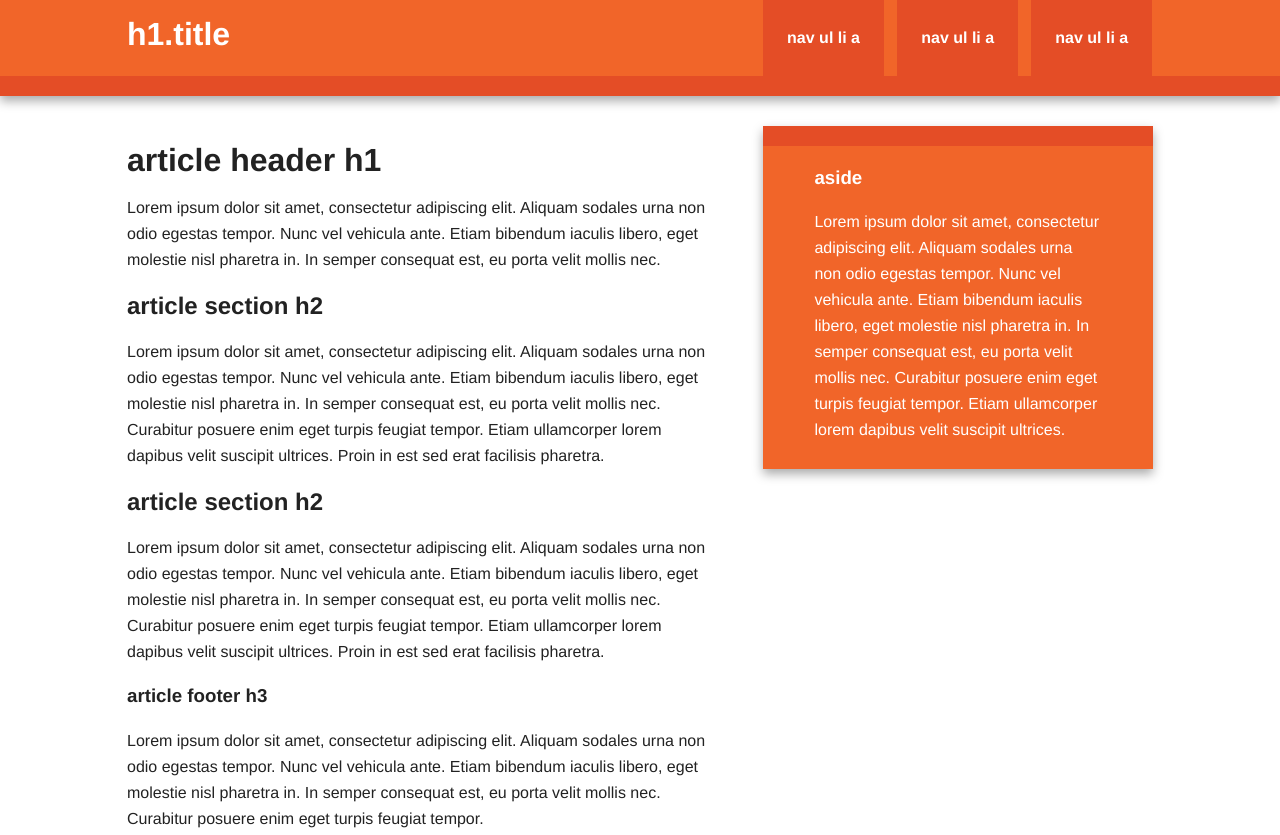
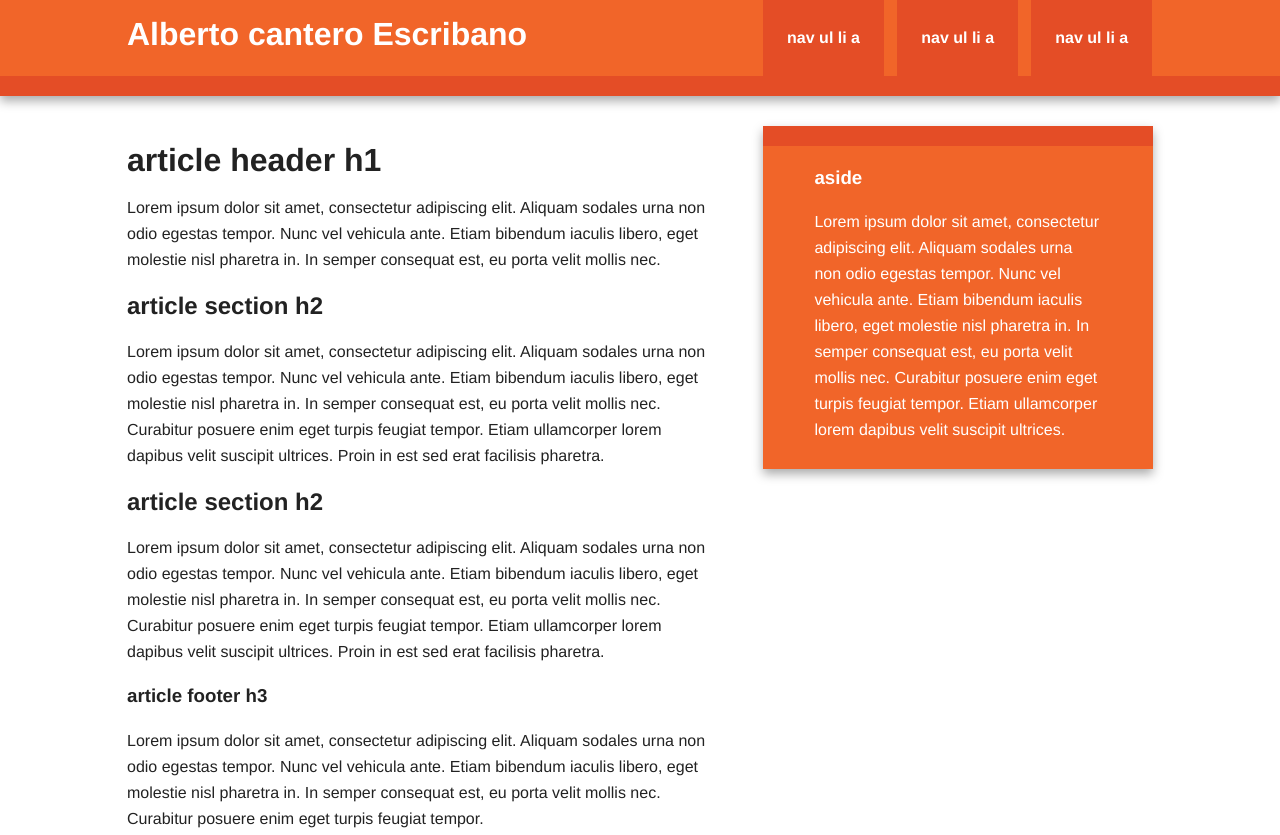
Before and after one commit to daw223-05/ej2.1, a plain HTML site: page index.html in a window 1280 px wide. Shown: the top 835 px of the page. Drawn offline with nearby package versions, Linux system fonts and the light colour scheme.

Commit message:
Inserccion de nombre en tituolo del archivo index

```diff
--- a/index.html
+++ b/index.html
@@ -23,7 +23,7 @@
 
         <div class="header-container">
             <header class="wrapper clearfix">
-                <h1 class="title">h1.title</h1>
+                <h1 class="title">Alberto cantero Escribano</h1>
                 <nav>
                     <ul>
                         <li><a href="#">nav ul li a</a></li>
```
